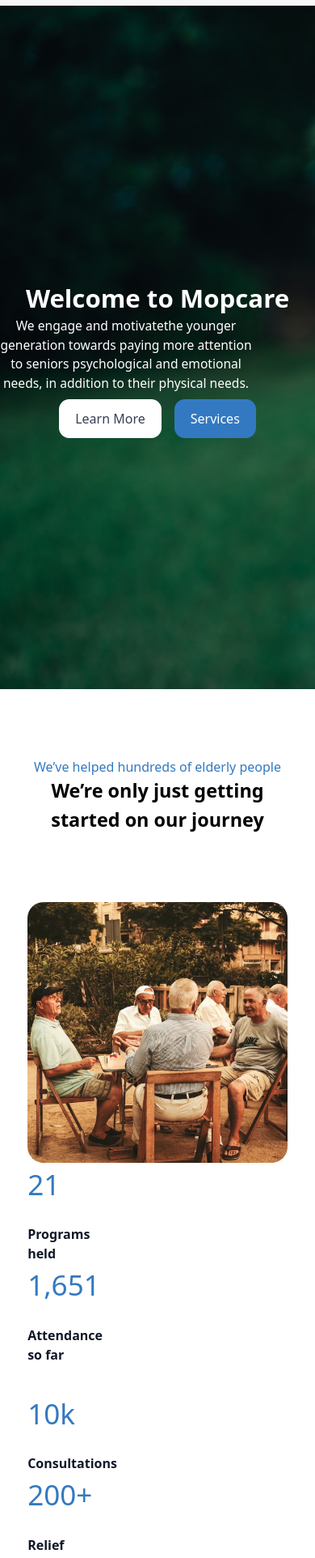
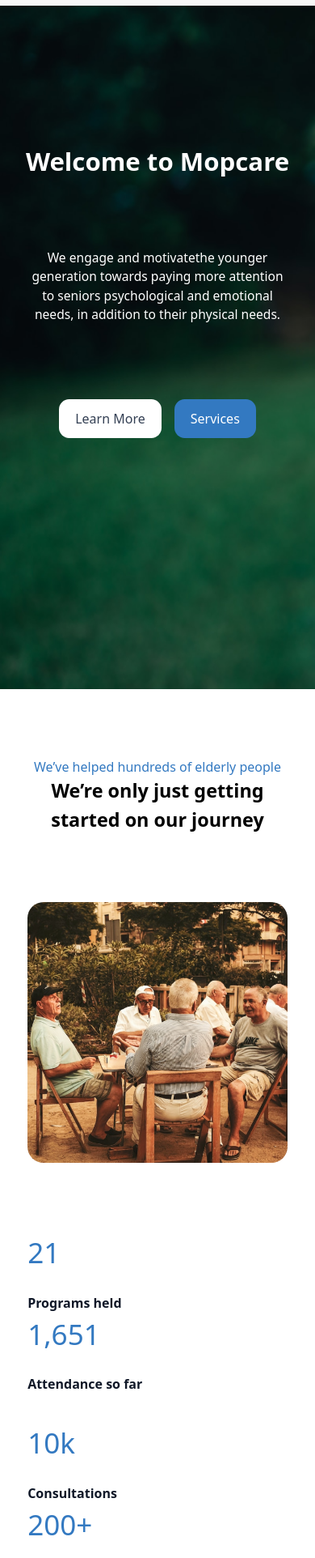
Before and after one commit to xamorite/Mopcaree, a React (Vite) app: page / in a window 390 px wide. Shown: the part 41-1965 px from the top of the page at 81% size. Built offline with nearby package versions, Linux system fonts and the light colour scheme.

Commit message:
home mobile

```diff
--- a/src/components/home/Home.jsx
+++ b/src/components/home/Home.jsx
@@ -14,11 +14,11 @@ function Home() {
   return (
     <div>
       <div  className={`md:self-center bg-slate-400 w-full bg-cover bg-no-repeat h-[100vh]  bg-bgi text-center `}>
-    <div className='md:w-[70vw] pt-[40vh] mx-auto'>
-    <h1 className='md:text-[5vw] text-[8vw] self-center text-white  font-bold '>
+    <div className='md:w-[70vw] pt-[20vh] mx-auto'>
+    <h1 className='md:text-[5vw] text-[8vw] self-center text-white  font-bold mb-[10vh] '>
       Welcome to Mopcare
     </h1>
-    <p className='text-white md:text-[1.7vw] text-[4vw] md:w-auto w-[80vw]'>
+    <p className='text-white md:text-[1.7vw] mx-auto text-[4vw] mb-[10vh] md:w-auto w-[80vw]'>
     We engage and motivatethe younger generation towards paying more attention to seniors psychological and emotional needs, in addition to their physical needs.
     </p>
     <button className='m-2 py-3 px-5 bg-white rounded-[1.5vh] md:text-[1.5vw] text-[#344054]'>Learn More</button><button className='m-2 py-3 px-5 bg-[#3379C1] rounded-[1.5vh] md:text-[1.5vw] text-white'>Services</button>
@@ -36,7 +36,7 @@ function Home() {
    <div className='md:my-[20vh] my-[10vh] flex flex-col-reverse md:flex md:flex-row justify-between md:h-[80vh] w-[82.5vw] mx-auto'>
        <div className='  md:w-[560px] text-center md:text-start'>
 
-        <ul className='w-[35vw] text-start ms-[0vw] md:w-auto md:ms-0'>
+        <ul className=' text-start ms-[0vw] md:w-auto md:ms-0 mt-[10vh]'>
 
           <li className='mb-[4vh] md:flex justify-between w-[75%]'>
             <div>
```
